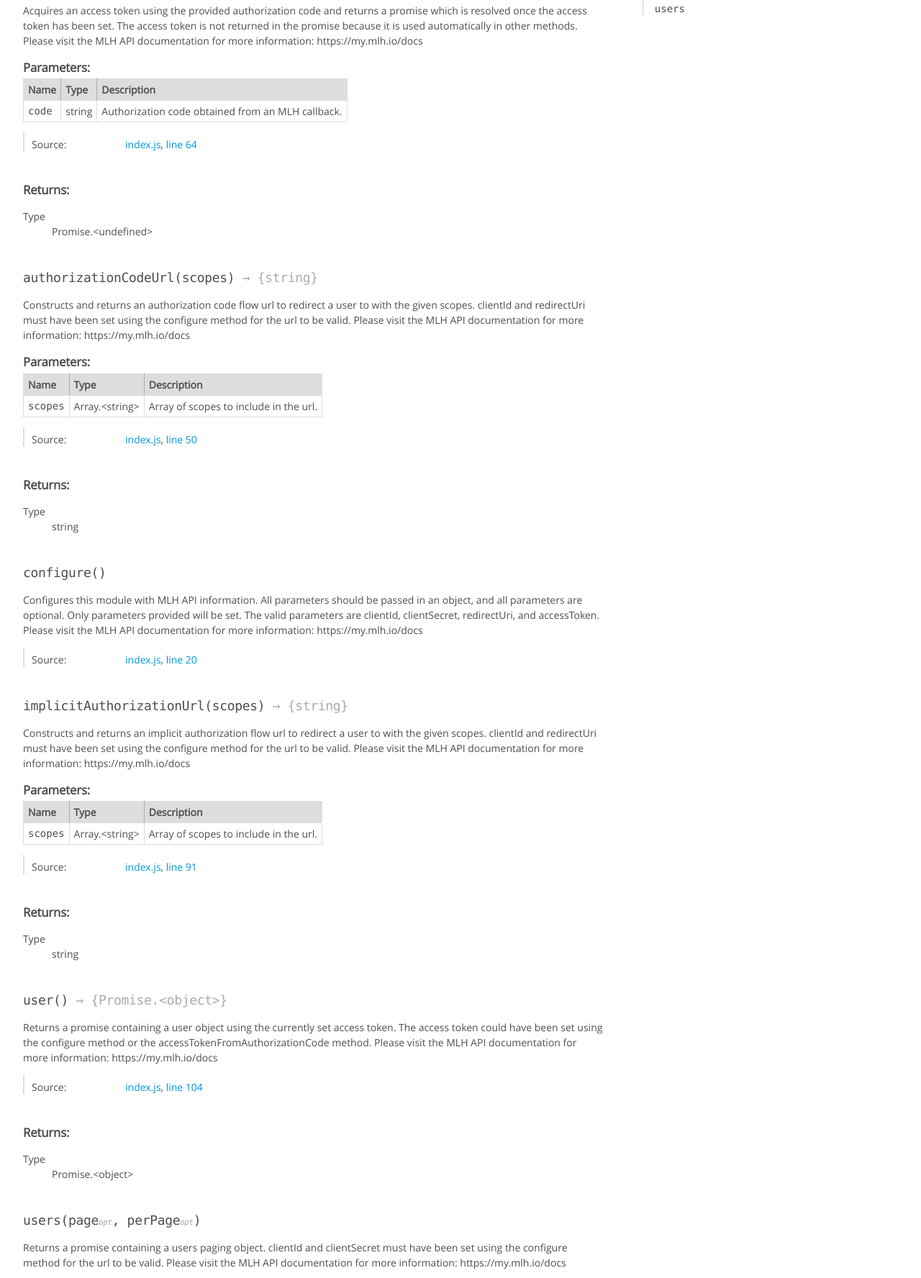
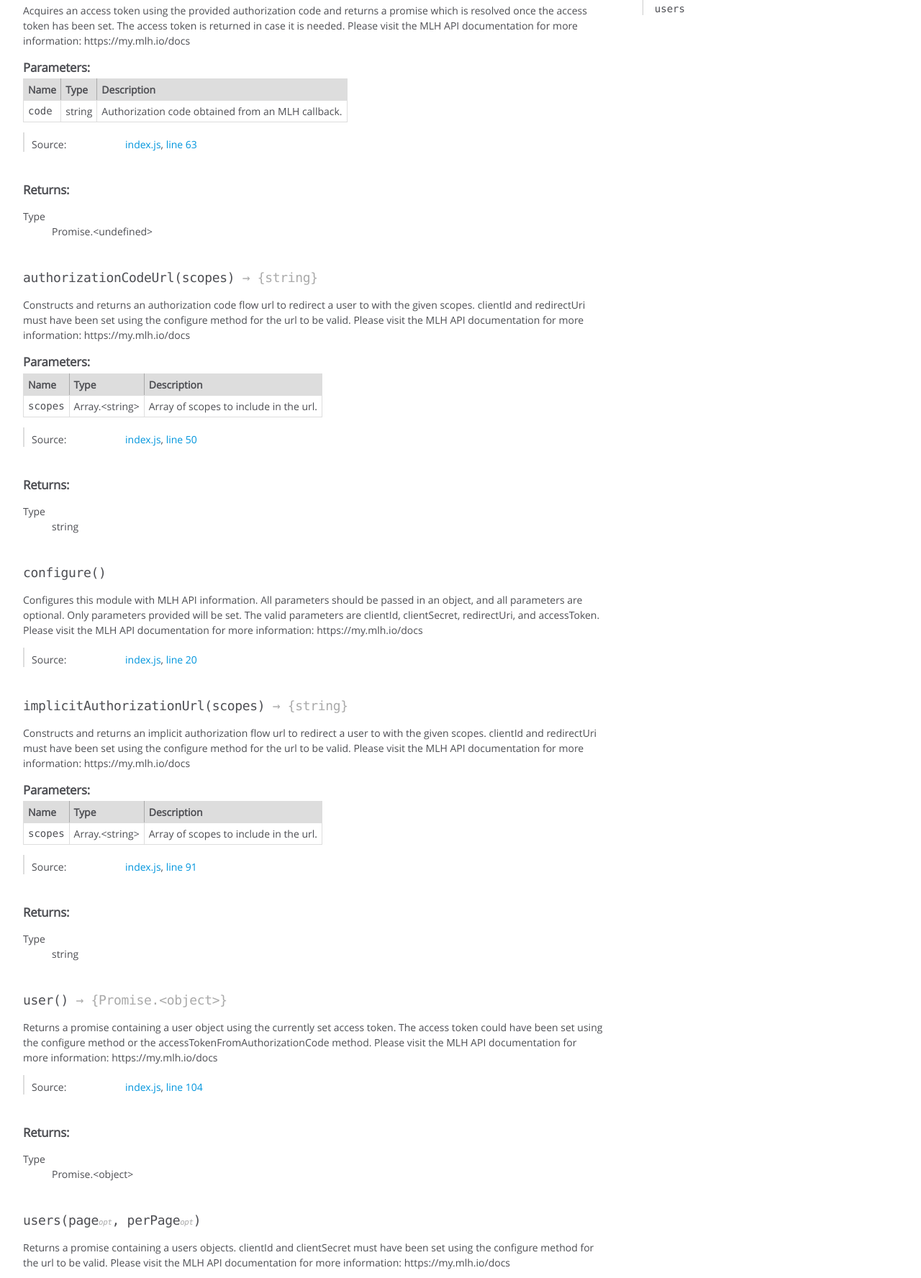
Before and after one commit to TomerAberbach/mlh-api, a website: page docs/global.html in a window 1280 px wide. Shown: the part 258-2034 px from the top of the page at 72% size. Drawn offline with Linux system fonts and the light colour scheme.

Commit message:
return access token

```diff
--- a/docs/global.html
+++ b/docs/global.html
@@ -114,8 +114,7 @@
 <div class="description">
     Acquires an access token using the provided authorization code and returns
 a promise which is resolved once the access token has been set. The access
-token is not returned in the promise because it is used automatically in
-other methods.
+token is returned in case it is needed.
 
 Please visit the MLH API documentation for more information:
 https://my.mlh.io/docs
@@ -211,7 +210,7 @@ https://my.mlh.io/docs
 
     <dt class="tag-source">Source:</dt>
     <dd class="tag-source"><ul class="dummy"><li>
-        <a href="index.js.html">index.js</a>, <a href="index.js.html#line64">line 64</a>
+        <a href="index.js.html">index.js</a>, <a href="index.js.html#line63">line 63</a>
     </li></ul></dd>
 
 
@@ -788,7 +787,7 @@ https://my.mlh.io/docs
 
 
 <div class="description">
-    Returns a promise containing a users paging object. clientId and clientSecret
+    Returns a promise containing a users objects. clientId and clientSecret
 must have been set using the configure method for the url to be valid.
 
 Please visit the MLH API documentation for more information:
@@ -980,7 +979,7 @@ https://my.mlh.io/docs
 <br class="clear">
 
 <footer>
-    Documentation generated by <a href="https://github.com/jsdoc3/jsdoc">JSDoc 3.5.5</a> on Thu Dec 20 2018 07:00:31 GMT-0500 (Eastern Standard Time)
+    Documentation generated by <a href="https://github.com/jsdoc3/jsdoc">JSDoc 3.5.5</a> on Thu Dec 20 2018 09:44:08 GMT-0500 (Eastern Standard Time)
 </footer>
 
 <script> prettyPrint(); </script>
--- a/index.js
+++ b/index.js
@@ -52,8 +52,7 @@ module.exports.authorizationCodeUrl = scopes => authorizationUrl('code', scopes)
 /**
  * Acquires an access token using the provided authorization code and returns
  * a promise which is resolved once the access token has been set. The access
- * token is not returned in the promise because it is used automatically in
- * other methods.
+ * token is returned in case it is needed.
  *
  * Please visit the MLH API documentation for more information:
  * https://my.mlh.io/docs
@@ -75,6 +74,7 @@ module.exports.accessTokenFromAuthorizationCode = code =>
     json: true
   }).then(res => {
     options.accessToken = res['access_token']
+    return options.accessToken
   })
 
 /**
--- a/package.json
+++ b/package.json
@@ -1,6 +1,6 @@
 {
   "name": "mlh-api",
-  "version": "1.0.0",
+  "version": "1.0.1",
   "author": "Tomer Aberbach <tomeraberbach@gmail.com> (https://tomeraberba.ch)",
   "description": "A wrapper for the Major League Hacking (MLH) API.",
   "keywords": [
```
Also changed, not shown: docs/index.html (+1 -1 lines), docs/index.js.html (+4 -4 lines).
